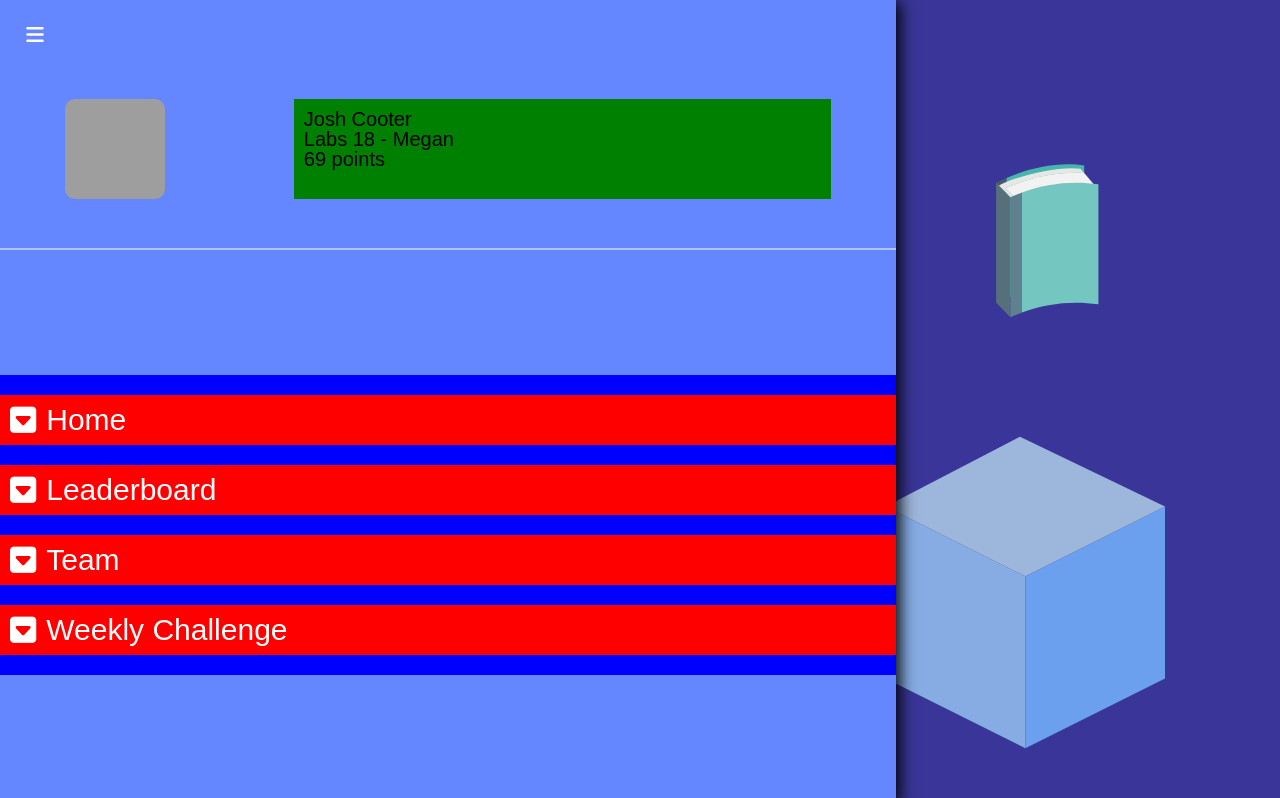
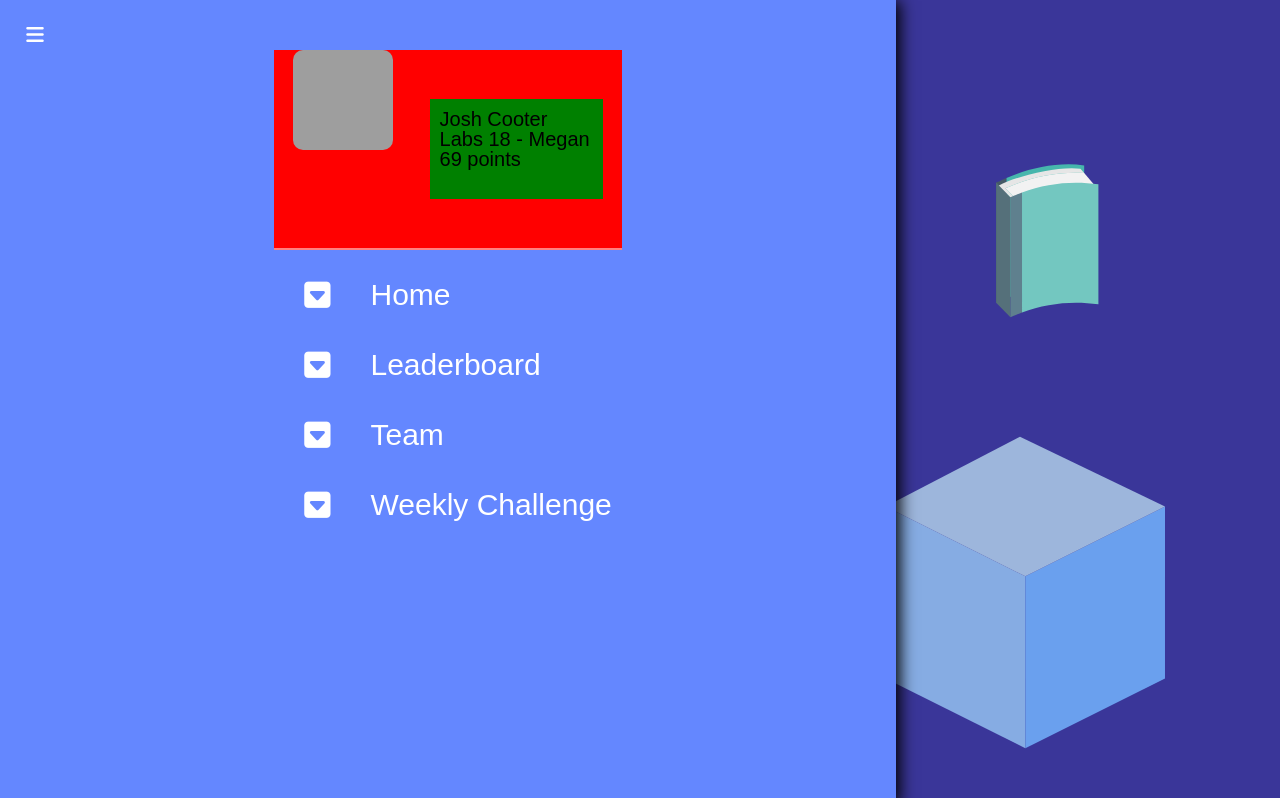
Before and after one commit to BloomTech-Labs/refresh-fe, a React (Create React App) app: page / in a window 1280 px wide. Shown: the top 798 px of the page. Built offline with nearby package versions, Linux system fonts and the light colour scheme; grey boxes are pictures that could not be loaded.

Commit message:
fix column alignment issue. still need to fix hud alignment.

```diff
--- a/src/views/mobile-menu/MobileMenu.js
+++ b/src/views/mobile-menu/MobileMenu.js
@@ -28,6 +28,7 @@ const MobileMenu = () => {
         <Wrapper>
             <DrawerContainer>
                 <Drawer className={menu.status}>
+                    <div>
                     <UserHud>
                         <Avatar></Avatar>
 
@@ -44,6 +45,7 @@ const MobileMenu = () => {
                         <NavButton><i class="fas fa-caret-square-down"></i>Team</NavButton>
                         <NavButton><i class="fas fa-caret-square-down"></i>Weekly Challenge</NavButton>
                     </Navigation>
+                    </div>
                 </Drawer>
             </DrawerContainer>
             <PlaceholderButton onClick={menuToggle}><i class="fas fa-bars"></i></PlaceholderButton>
@@ -115,21 +117,26 @@ const Drawer = styled.div`
     flex-flow: column nowrap;
     justify-content: center;
     align-items: center;
+
+        div:first-child {
+            margin-bottom: auto;
+        }
 `
 
 const UserHud = styled.div`
     width: 100%;
     height: 20rem;
     margin-top: 5rem;
-    margin-bottom: auto;
-    ${flex.flexRowNoWrapAround}
+    display: flex;
+    flex-flow: row nowrap;
+    justify-content: space-around;
+    align-items: center;
+    ${test.redBg}
     border-bottom: 2px solid rgba(255, 255, 255, 0.5);
 `
 
 const Navigation = styled.div`
     width: 100%;
-    margin-bottom: auto;
-    background-color: blue;
 `
 
 const Avatar = styled.div`
@@ -141,7 +148,7 @@ const Avatar = styled.div`
 `
 
 const UserInfo = styled.div`
-    width: 60%;
+    width: 50%;
     height: 10rem;
     padding: 1rem;
     background-color: green;
@@ -151,16 +158,17 @@ const NavButton = styled.div`
         width: 100%;
         height: 5rem;
         margin: 2rem 0;
+        padding: 1rem;
         font-size: 3rem;
         color: #FFF;
         display: flex;
         flex-flow: row nowrap;
         justify-content: left;
         align-items: center;
-        background-color: red;
+
 
             i {
-                margin: 1rem;
+                margin: 2rem 4rem 2rem 2rem;
             }
 `
 
```
